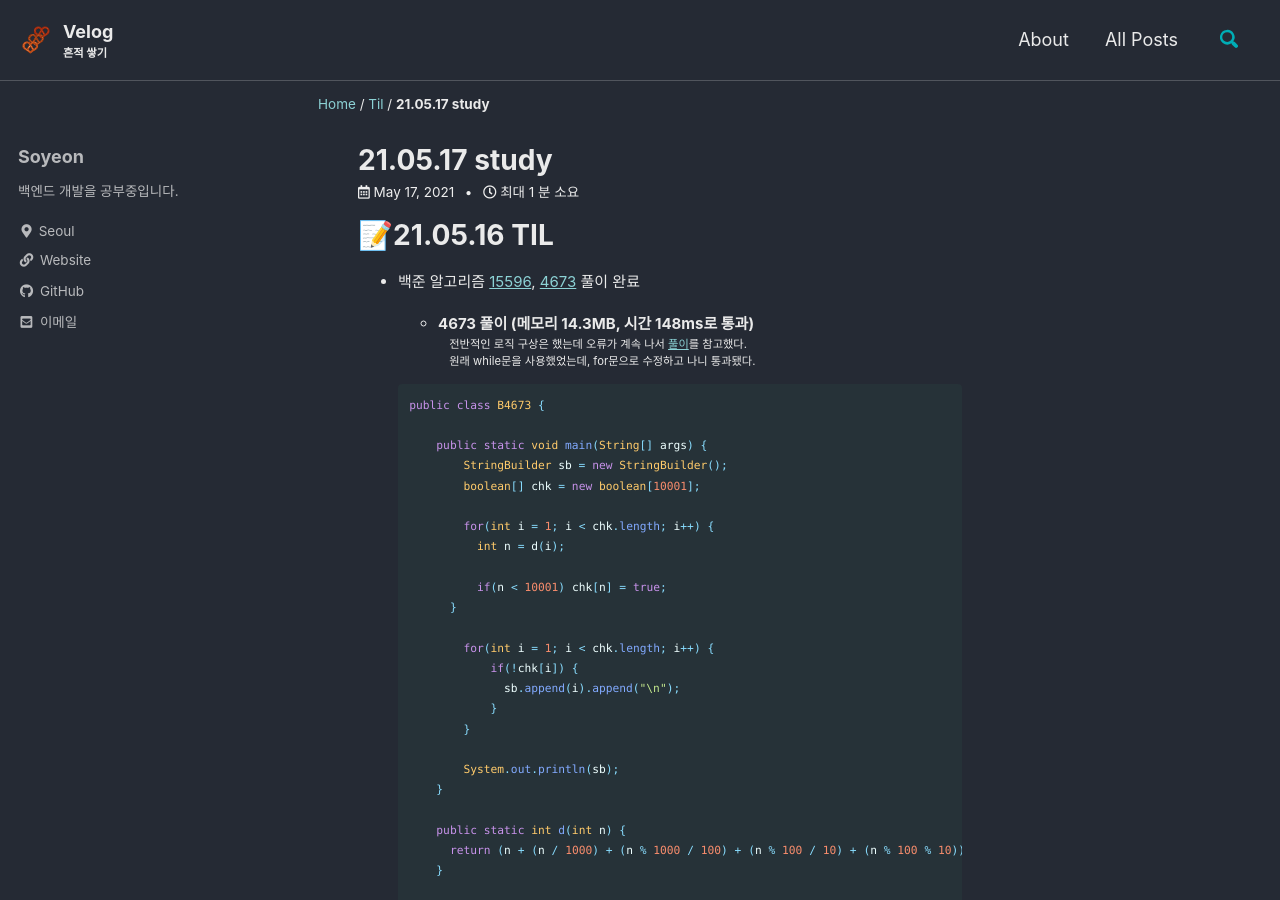
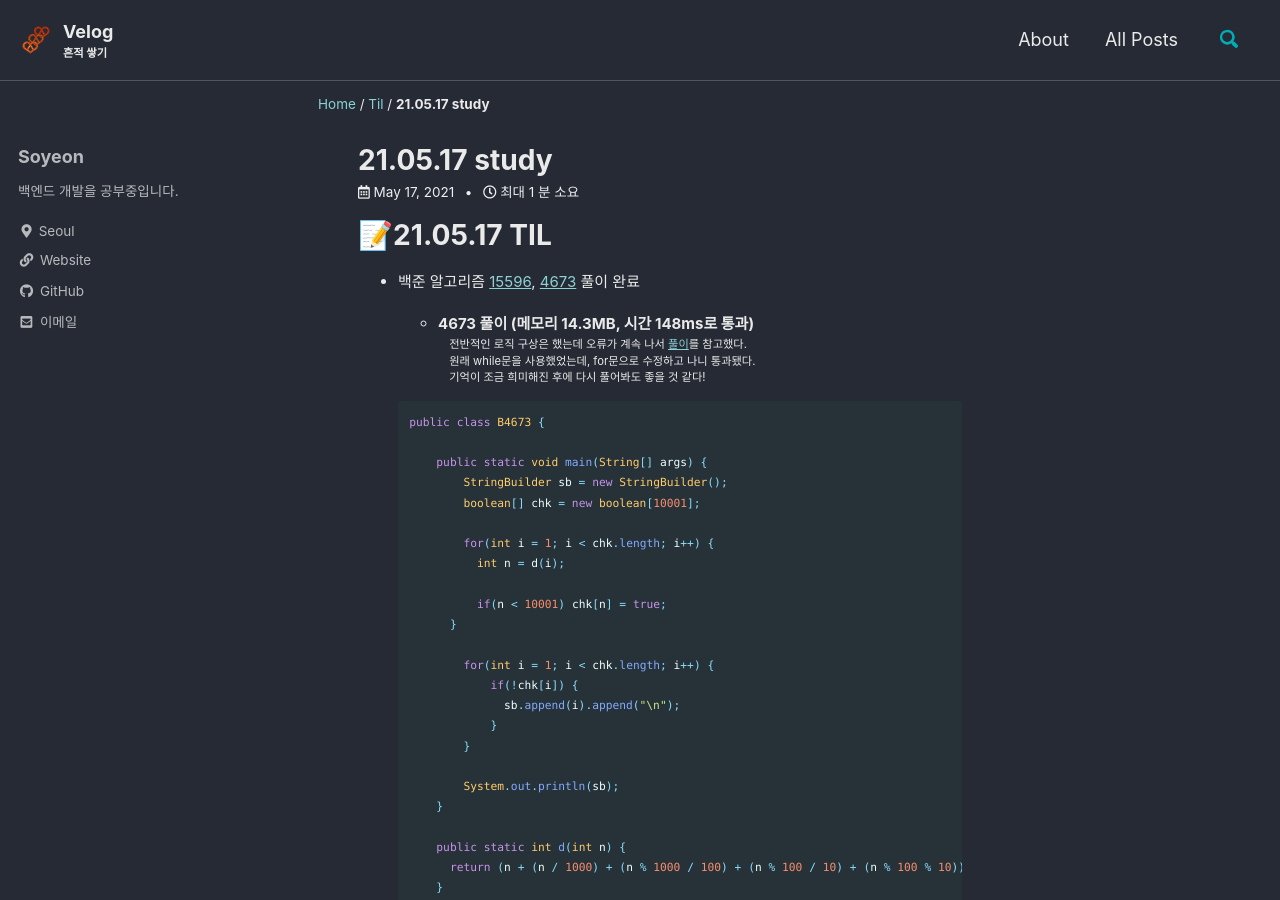
Before and after one commit to liv660/liv660.github.io, a Jekyll site: the page built from _posts/TIL/21.05.study/2021-05-17-210517.md, in a window 1280 px wide and 900 px high. Built offline with Jekyll 4.4.1, drawn with Linux system fonts in a browser that asks for light colours; cached includes are drawn as plain includes.

Commit message:
Update 05.17 TIL

````diff
--- a/_posts/TIL/21.05.study/2021-05-17-210517.md
+++ b/_posts/TIL/21.05.study/2021-05-17-210517.md
@@ -5,12 +5,13 @@ categories:
   - TIL
 ---
 
-# 📝21.05.16 TIL
+# 📝21.05.17 TIL
 + 백준 알고리즘 [15596](https://www.acmicpc.net/problem/15596), [4673](https://www.acmicpc.net/problem/4673) 풀이 완료
 
   + 4673 풀이 (메모리 14.3MB, 시간 148ms로 통과)<br />
     : 전반적인 로직 구상은 했는데 오류가 계속 나서 [풀이](https://st-lab.tistory.com/53)를 참고했다.<br />
     : 원래 while문을 사용했었는데, for문으로 수정하고 나니 통과됐다.<br />
+    : 기억이 조금 희미해진 후에 다시 풀어봐도 좋을 것 같다!
 
   ```java
   public class B4673 {
````
